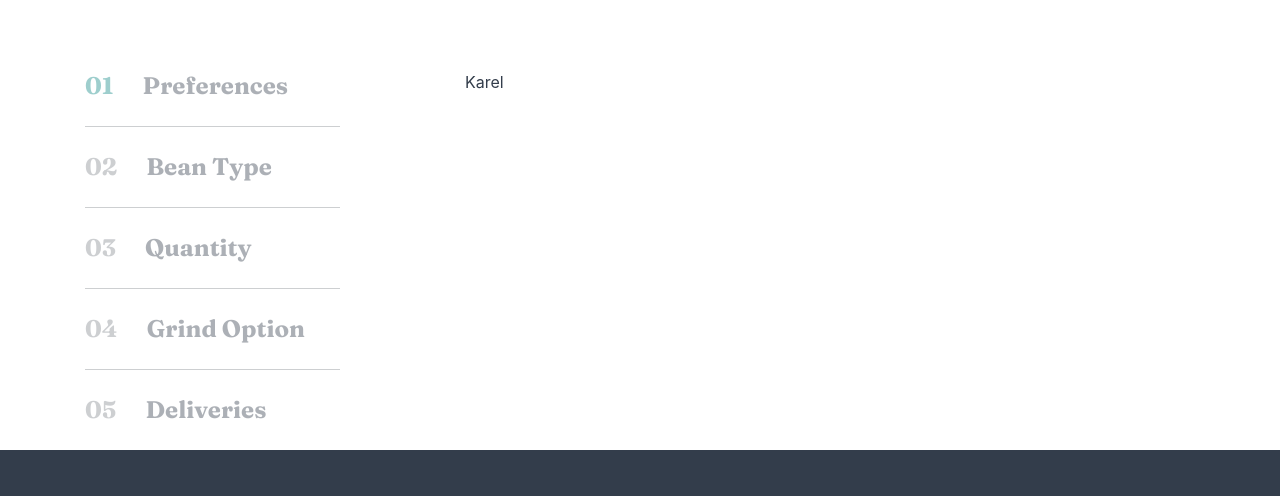
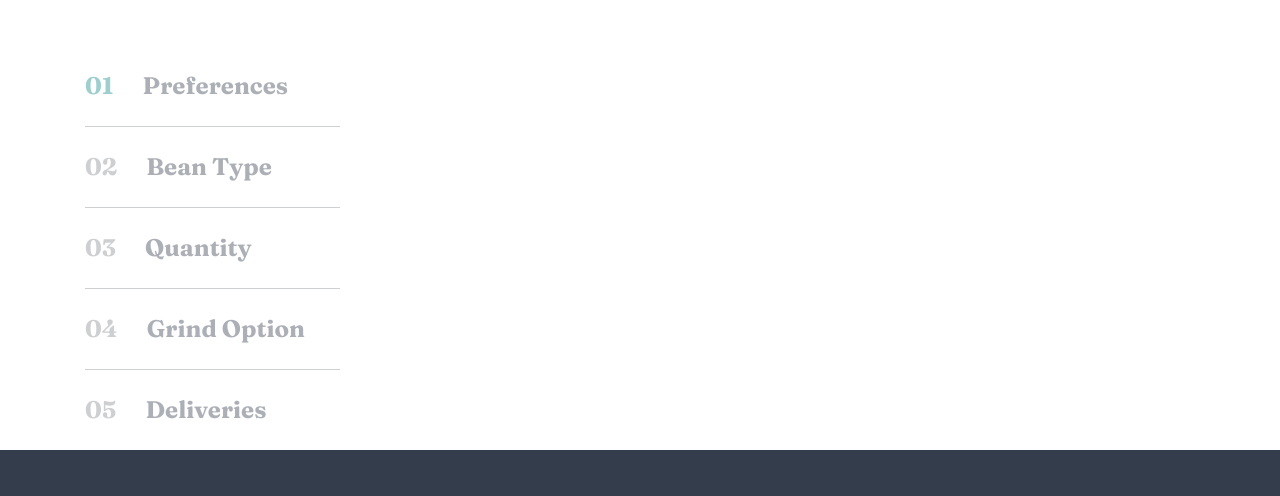
Before and after one commit to DanoBroz/coffeeroasters-subscription, a Next.js app: page /create in a window 1280 px wide. Shown: the part 1451-1947 px from the top of the page. Built offline with nearby package versions, Linux system fonts and the light colour scheme.

Commit message:
prepare select

```diff
--- a/pages/create.tsx
+++ b/pages/create.tsx
@@ -1,7 +1,20 @@
+import { useState } from 'react'
 import { Jumbotron } from '../components'
 import { HowSection, PageContainer } from '../containers'
 
+type Preferences = 'Capsule' | 'Filter' | 'Espresso' | undefined
+type BeanType = 'Single Origin' | 'Decaf' | 'Blended' | undefined
+type Quantity = '250g' | '500g' | '1000g' | undefined
+type GrindOption = 'Wholebean' | 'Filter' | 'Cafetiére' | undefined
+type Deliveries = 'Every week' | 'Every 2 weeks' | 'Every month' | undefined
+
 function Create() {
+    const [preferences, setPreferences] = useState<Preferences>()
+    const [beanType, setBeanType] = useState<BeanType>()
+    const [quantity, setQuantity] = useState<Quantity>()
+    const [grindOption, setGrindOption] = useState<GrindOption>()
+    const [deliveries, setDeliveries] = useState<Deliveries>()
+
     return (
         <PageContainer>
             <div className='container'>
@@ -34,7 +47,9 @@ function Create() {
                             </a>
                         ))}
                     </div>
-                    <div>Karel</div>
+                    <div className='grid'>
+                        <div className=''></div>
+                    </div>
                 </div>
             </div>
         </PageContainer>
```
